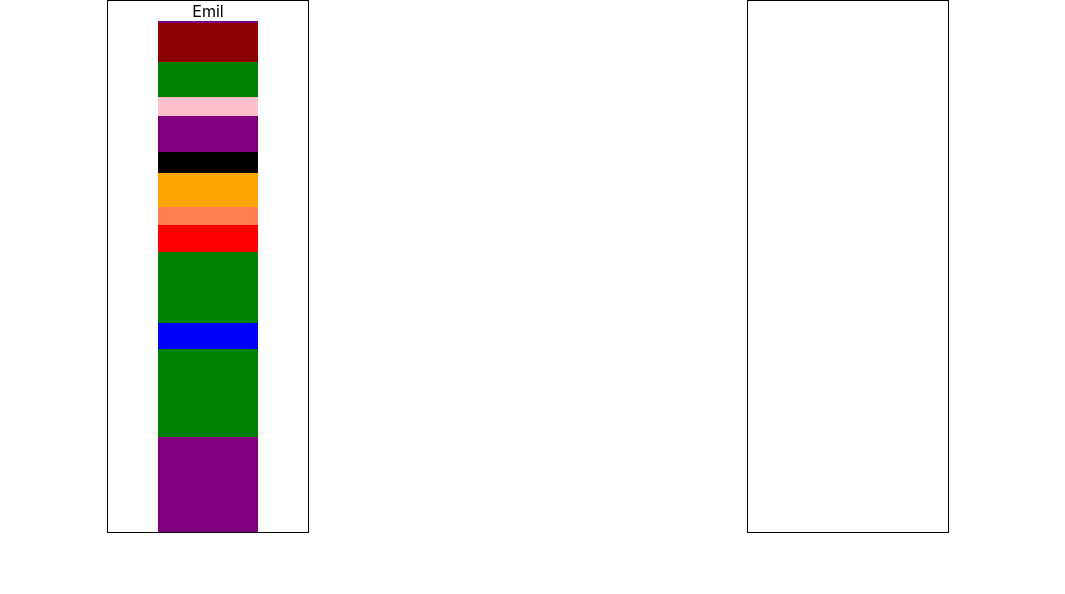
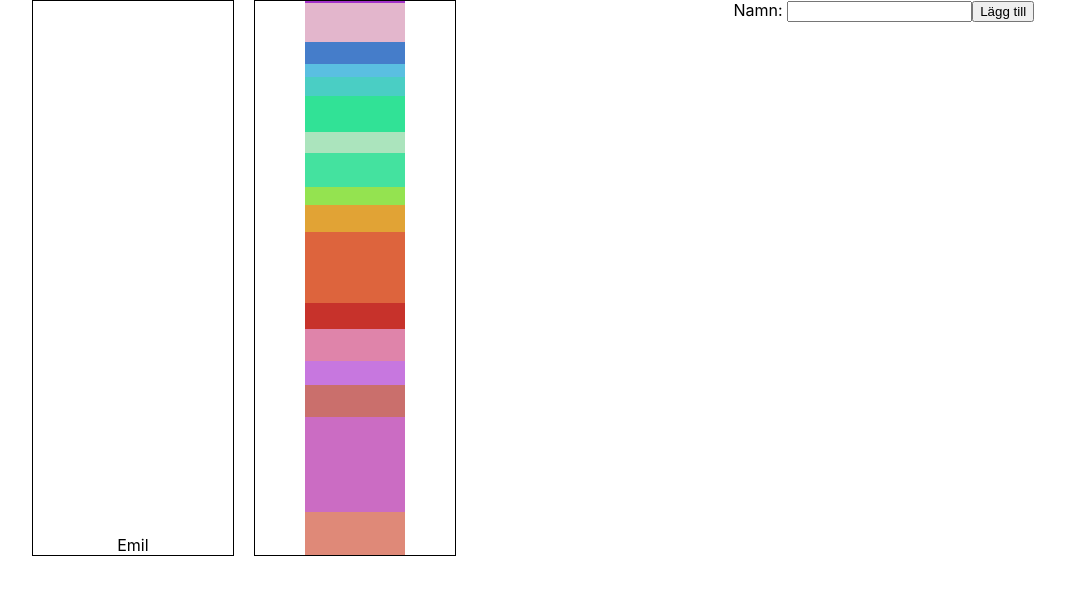
Before and after one commit to EmilS2019/fortheater, a React (Create React App) app in the folder website/: page / in a window 1280 px wide. Shown: the top 594 px of the page, without its empty margins (112-1177 px from the left). Built offline with nearby package versions, Linux system fonts and the light colour scheme.

Commit message:
More style improvement

```diff
--- a/website/src/App.js
+++ b/website/src/App.js
@@ -2,7 +2,8 @@ import React from 'react'
 // import Names from './Components/Names'
 import Graph from './Components/Graph'
 import styled from 'styled-components'
-// import Graphs from './Components/Graphs'
+import AddGraph from './Components/AddGraph'
+import Graphs from './Components/Graphs'
 
 function App() {
 	const App = styled.div`
@@ -12,10 +13,8 @@ function App() {
 
 	return (
 		<App>
-			{/* <Graphs /> */}
-			{/* <Names names={['Emil', 'Någon', 'Person1']} /> */}
-			<Graph name={"Emil"} graphPieces={[1, 2, 3, 4, 5, 6, 7, 8, 9, 10, 11, 12, 13, 14, 15, 16]} />
-			<Graph graphPieces={[]} />
+			<Graphs />
+			<AddGraph/>
 		</App>
 	)
 }
--- /dev/null
+++ b/website/src/Components/AddGraph.js
@@ -0,0 +1,19 @@
+import React from 'react'
+
+export default function AddGraph() {
+
+    const addGraph = e =>{
+        e.preventDefault()
+        console.log(e.target[0].value)
+    }
+
+    return (
+        <div>
+            <form onSubmit={addGraph}>
+                <label>Namn: </label>
+                <input type='text' id='name'></input>
+                <button type='submit'>Lägg till</button>
+            </form>
+        </div>
+    )
+}
--- a/website/src/Components/Graph.js
+++ b/website/src/Components/Graph.js
@@ -16,6 +16,7 @@ export default class Graph extends Component {
 			flex-direction: column-reverse;
 			width:200px;
 			align-items:center;
+			margin:0 10px;
 		`
 
 		const graphPieces = this.props.graphPieces.map(piece => (
--- a/website/src/Components/GraphPiece.js
+++ b/website/src/Components/GraphPiece.js
@@ -58,10 +58,15 @@ export default class GraphPiece extends Component {
 		const Piece = styled.div`
 			height: ${this.piece.size}px;
 			width: 100px;
-			background: ${this.piece.color};
+			background:  ${this.piece.color};
 			cursor: pointer;
 			box-sizing: border-box;
 			transition: transform 0.4s;
+			filter:saturate(92%) brightness(90%);
+
+			&:hover{
+				filter:saturate(100%)brightness(110%);
+			}
 
 			/* pointer-events: none; */
 		`
@@ -74,7 +79,7 @@ export default class GraphPiece extends Component {
 				onClick={this.clicked.bind(this)}
 				id={this.id}
 			>
-				<HoverBox text={this.piece.actor}/>
+				<HoverBox piece={this.piece}/>
 			</Piece>
 		)
 	}
--- a/website/src/Components/Graphs.js
+++ b/website/src/Components/Graphs.js
@@ -1,12 +1,20 @@
 import React, { Component } from 'react'
 import Graph from './Graph'
+import AddGraph from './AddGraph'
+import styled from 'styled-components'
 
 export default class Graphs extends Component {
 	render() {
+		const ManyGraphs = styled.div`
+			display: flex;
+			justify-content: space-around;
+		`
+
 		return (
-			<div>
-				<Graph />
-			</div>
+			<ManyGraphs>
+				<Graph name={"Emil"} graphPieces={[]}/>
+				<Graph graphPieces={[0, 1, 2, 3, 4, 5, 6, 7, 8, 9, 10, 11, 12, 13, 14, 15, 16]} />
+			</ManyGraphs>
 		)
 	}
 }
--- a/website/src/Components/HoverBox.js
+++ b/website/src/Components/HoverBox.js
@@ -1,7 +1,8 @@
 import React from 'react'
 import styled from 'styled-components'
+import GraphPiece from './GraphPiece'
 
-export default function HoverBox({text}) {
+export default function HoverBox({piece}) {
 
     const Box = styled.div`
         position:absolute;
@@ -15,7 +16,9 @@ export default function HoverBox({text}) {
 
     return (
         <Box>
-            {text}
+            {piece.actor}
+            <br/>
+            {piece.size * 10} Ord
         </Box>
     )
 }
--- a/website/src/Components/graphpieces.json
+++ b/website/src/Components/graphpieces.json
@@ -3,103 +3,103 @@
 		"index": 1,
 		"size": 43.0,
 		"actor":"KUNGEN",
-		"color": "gold"
+		"color": "#FF9782"
 	},
 	{
 		"index": 2,
 		"size": 94.7,
 		"actor":"DROTTNINGEN",
-		"color": "purple"
+		"color": "#E876DF"
 	},
 	{
 		"index": 3,
 		"size": 32.3,
 		"actor":"SPRINTER-JO",
-		"color": "green"
+		"color": "#E87976"
 	},
 	{
 		"index": 4,
 		"size": 24.0,
 		"actor":"RUNNER-FLO",
-		"color": "green"
+		"color": "#E382FF"
 	},
 	{
 		"index": 5,
 		"size": 31.5,
 		"actor":"HOVIS",
-		"color": "green"
+		"color": "#FF90BF"
 	},
 	{
 		"index": 6,
 		"size": 26.2,
 		"actor":"GNÄGGIS",
-		"color": "blue"
+		"color": "#E8342C"
 	},
 	{
 		"index": 7,
 		"size": 71.6,
 		"actor":"TORR-CLAES",
-		"color": "green"
+		"color": "#FF6D3E"
 	},
 	{
 		"index": 8,
 		"size": 27.0,
 		"actor":"TORR-BERIT",
-		"color": "red"
+		"color": "#FFB530"
 	},
 	{
 		"index": 9,
 		"size": 17.6,
 		"actor":"BÅNN-B",
-		"color": "coral"
+		"color": "#A0FF4D"
 	},
 	{
 		"index": 10,
 		"size": 34.4,
 		"actor":"BÅNN-C",
-		"color": "orange"
+		"color": "#40FFAE"
 	},
 	{
 		"index": 11,
 		"size": 21.0,
 		"actor":"BÅNN-E",
-		"color": "black"
+		"color": "#BAFFD0"
 	},
 	{
 		"index": 12,
 		"size": 35.2,
 		"actor":"BÅNDI",
-		"color": "purple"
+		"color": "#29FFA4"
 	},
 	{
 		"index": 13,
 		"size": 19.2,
 		"actor":"FARM-ARIE",
-		"color": "pink"
+		"color": "#48E8DB"
 	},
 	{
 		"index": 14,
 		"size": 13.8,
 		"actor":"FARM-GÄRY",
-		"color": "green"
+		"color": "#5CD6FF"
 	},
 	{
 		"index": 15,
 		"size": 21.5,
 		"actor":"FARM-HARRY",
-		"color": "green"
+		"color": "#488CE8"
 	},
 	{
 		"index": 16,
 		"size": 39.0,
 		"actor":"FARMOR",
-		"color": "darkred"
+		"color": "#FFC9E4"
 	},
 	{
 		"index": 17,
 		"size": 2.0,
 		"actor":"DEN ANDRA DROTTNINGEN",
-		"color": "purple"
+		"color": "#BD34EB"
 	}
 
 ]
```
